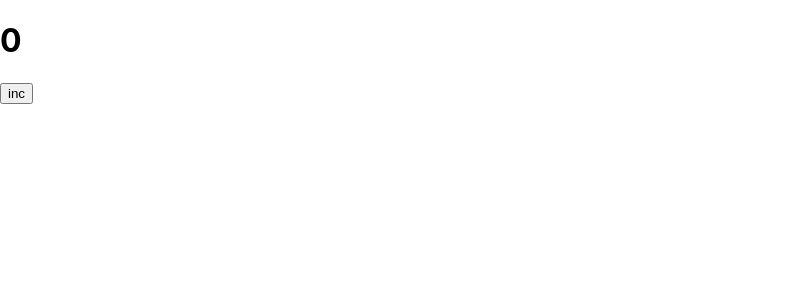
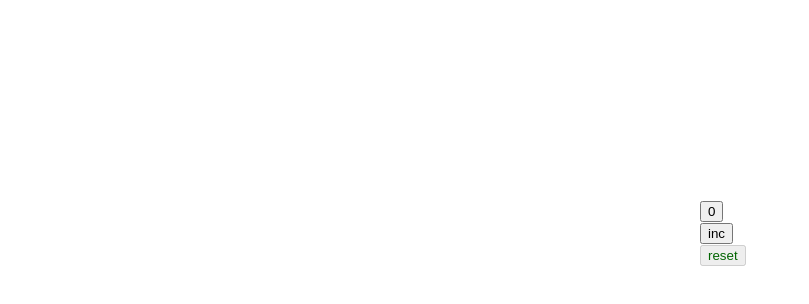
Before and after one commit to Pronat/my-counter, a React (Create React App) app: page / in a window 1280 px wide. Shown: the top 304 px of the page, without its empty margins (0-809 px from the left). Built offline with nearby package versions, Linux system fonts and the light colour scheme.

Commit message:
lesson1-9

```diff
--- a/src/App.tsx
+++ b/src/App.tsx
@@ -5,72 +5,64 @@ import {Counter} from "./components/Counter";
 type CountType = number
 
 function App() {
-    const [value, setValue] = useState<number>(0)
-
-   useEffect(()=>{localStorage.setItem("key", JSON.stringify(value))}, [value])
-    useEffect(()=>{
-       let arg = localStorage.getItem("key")
-        if (arg) {
-            setValue(JSON.parse(arg))
-        }
-    }, [])
-
-    const addValue = () => {
-        setValue(value + 1)
-    }
-    const setLocalStorageHandler = () => {
-        localStorage.setItem("addValue", JSON.stringify(value))
-    }
-    const getLocalStorageHandler = () => {
-        let newGet = localStorage.getItem("addValue")
-        if (newGet) {
-        setValue(JSON.parse(newGet))
-    }}
-    const clearLocalStorageHandler = () => {
-        localStorage.clear()
-    }
-    const removeItemLocalStorageHandler = () => {
-        localStorage.removeItem("addValue")
-    }
+//     const [value, setValue] = useState<number>(0)
+//
+//     const addValue = () => {
+//         setValue(value + 1)
+//     }
+//     const setLocalStorageHandler = () => {
+//         localStorage.setItem("addValue", JSON.stringify(value))
+//     }
+//     const getLocalStorageHandler = () => {
+//         let newGet = localStorage.getItem("addValue")
+//         if (newGet) {
+//         setValue(JSON.parse(newGet))
+//     }}
+//     const clearLocalStorageHandler = () => {
+//         localStorage.clear()
+//     }
+//     const removeItemLocalStorageHandler = () => {
+//         localStorage.removeItem("addValue")
+//     }
+//
+//
+//     return (
+//         <div>
+//             <h1>{value}</h1>
+//             <button onClick={addValue}>inc</button>
+//             {/*<button onClick={setLocalStorageHandler}>setLocalStorage</button>*/}
+//             {/*<button onClick={getLocalStorageHandler}>getLocalStorage</button>*/}
+//             {/*<button onClick={clearLocalStorageHandler}>clearLocalStorage</button>*/}
+//             {/*<button onClick={removeItemLocalStorageHandler}>removeItemLocalStorage</button>*/}
+//         </div>
+//     )
+//
+// }
 
 
-    return (
-        <div>
-            <h1>{value}</h1>
-            <button onClick={addValue}>inc</button>
-            {/*<button onClick={setLocalStorageHandler}>setLocalStorage</button>*/}
-            {/*<button onClick={getLocalStorageHandler}>getLocalStorage</button>*/}
-            {/*<button onClick={clearLocalStorageHandler}>clearLocalStorage</button>*/}
-            {/*<button onClick={removeItemLocalStorageHandler}>removeItemLocalStorage</button>*/}
-        </div>
-    )
-
+let [count, setCount] = useState<CountType>(0)
+const addCounter = () => {
+  if (count < 5) {
+    count = Number(count) + 1
+    setCount(count)
+  }
+  console.log(count)
 }
 
+const resetCounter = () => {
+  setCount(0)
+  console.log(count)
+}
 
-// let [count, setCount] = useState<CountType>(0)
-// const addCounter = () => {
-//   if (count < 5) {
-//     count = Number(count) + 1
-//     setCount(count)
-//   }
-//   console.log(count)
-// }
-//
-// const resetCounter = () => {
-//   setCount(0)
-//   console.log(count)
-// }
-//
-// return (
-//   <div className="App">
-//   <Counter
-//       addCounter={addCounter}
-//       resetCounter={resetCounter}
-//       count={count}
-//   />
-//   </div>
-// );
-// }
+return (
+  <div className="App">
+  <Counter
+      addCounter={addCounter}
+      resetCounter={resetCounter}
+      count={count}
+  />
+  </div>
+);
+}
 
 export default App;
```
